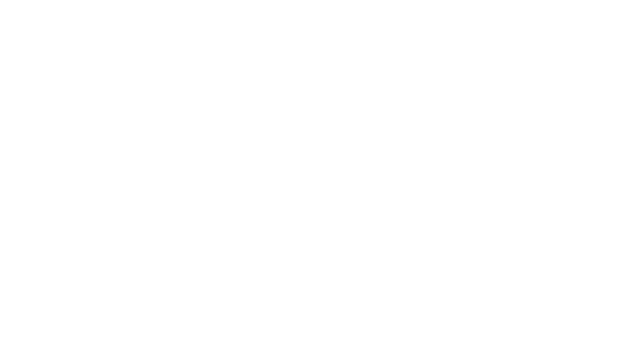
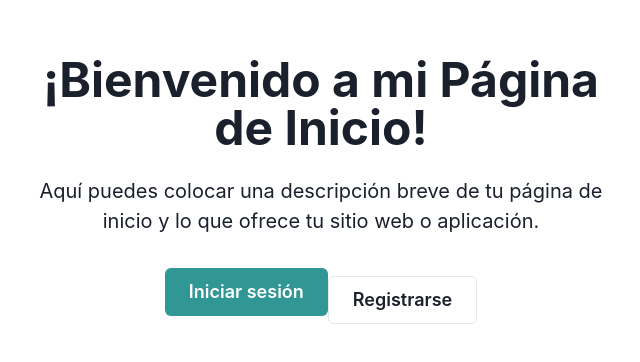
Before and after one commit to TheIcySpark/Society-events, a React (Create React App) app in the folder society-events-frontend/: page /homePage in a window 1280 px wide. Before the commit this address had no page. Shown: the part 206-568 px from the top of the page, without its empty margins (319-959 px from the left). Built offline with nearby package versions, Linux system fonts and the light colour scheme.

Commit message:
new component Home Page

```diff
--- a/society-events-frontend/src/App.tsx
+++ b/society-events-frontend/src/App.tsx
@@ -16,16 +16,18 @@ import CreateEventForm from "./components/CreateEventForm"
 import EventDisplay from "./components/EventDisplay"
 import SignUpForm from "./components/SignUp"
 import LandingPage from './components/LandingPage';
+import HomePage from "./pages/HomePage"
 
 export const App = () => (
   <ChakraProvider theme={theme}>
 
     <Routes>
-    <Route path="/" element={<LandingPage />} />
+      <Route path="/" element={<LandingPage />} />
       <Route path="/login" element={<Login />} />
       <Route path="/createEvent" element={<CreateEventForm />} />
       <Route path="/event" element={<EventDisplay />} />
       <Route path="/signUp" element={<SignUpForm />} />
+      <Route path="/homePage" element={<HomePage />} />
     </Routes>
   </ChakraProvider>
 )
--- /dev/null
+++ b/society-events-frontend/src/pages/HomePage.tsx
@@ -0,0 +1,27 @@
+import React from 'react';
+import { Box, Flex, Heading, Text, Button, Image, Stack, useColorModeValue } from '@chakra-ui/react';
+import HeroImage from '../assets/images/hero.jpg'; // Importa la imagen del héroe
+
+const HomePage: React.FC = () => {
+  return (
+    <Flex align="center" justify="center" direction="column" minH="100vh">
+      <Box maxW="600px" textAlign="center" px={4}>
+        <Heading as="h1" size="2xl" mb={6}>
+          ¡Bienvenido a mi Página de Inicio!
+        </Heading>
+        <Text fontSize="xl" mb={8}>
+          Aquí puedes colocar una descripción breve de tu página de inicio y lo que ofrece tu sitio web o aplicación.
+        </Text>
+        <Button colorScheme="teal" size="lg" mb={4}>
+          Iniciar sesión
+        </Button>
+        <Button variant="outline" size="lg">
+          Registrarse
+        </Button>
+      </Box>
+
+    </Flex>
+  );
+};
+
+export default HomePage;
```
